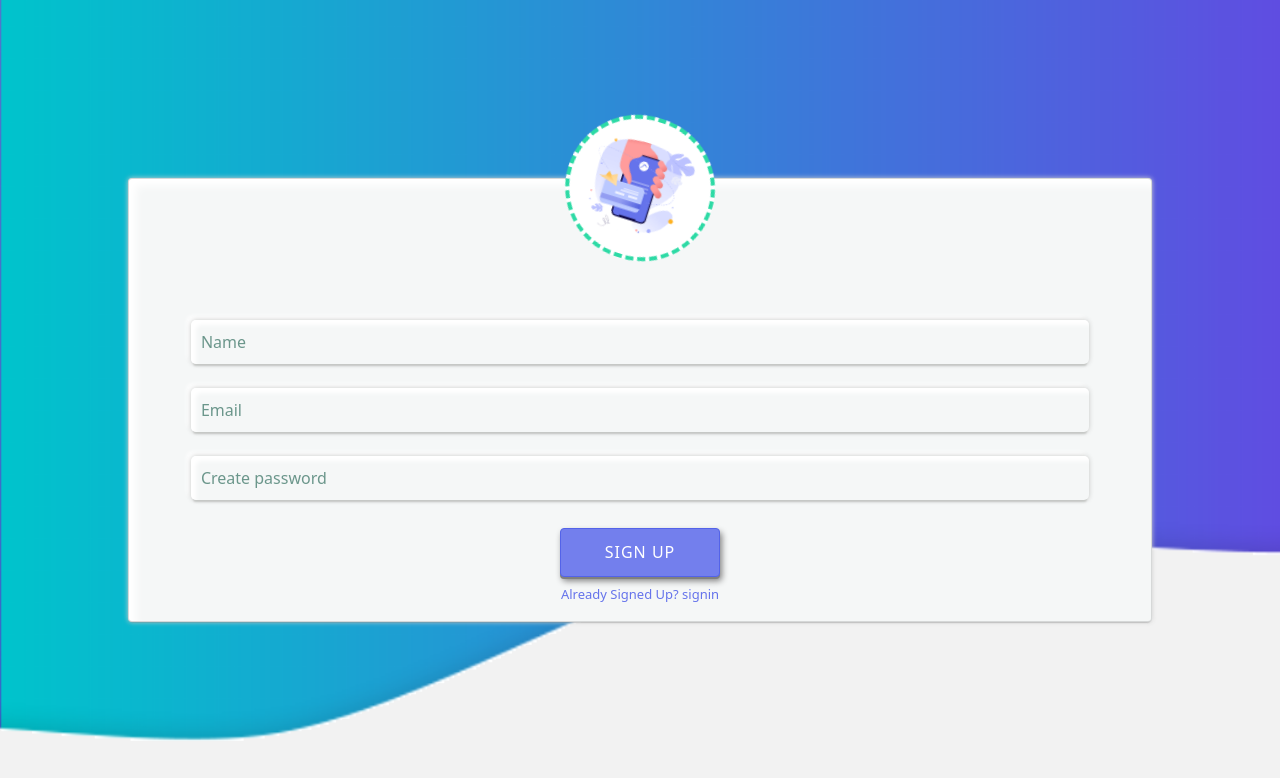
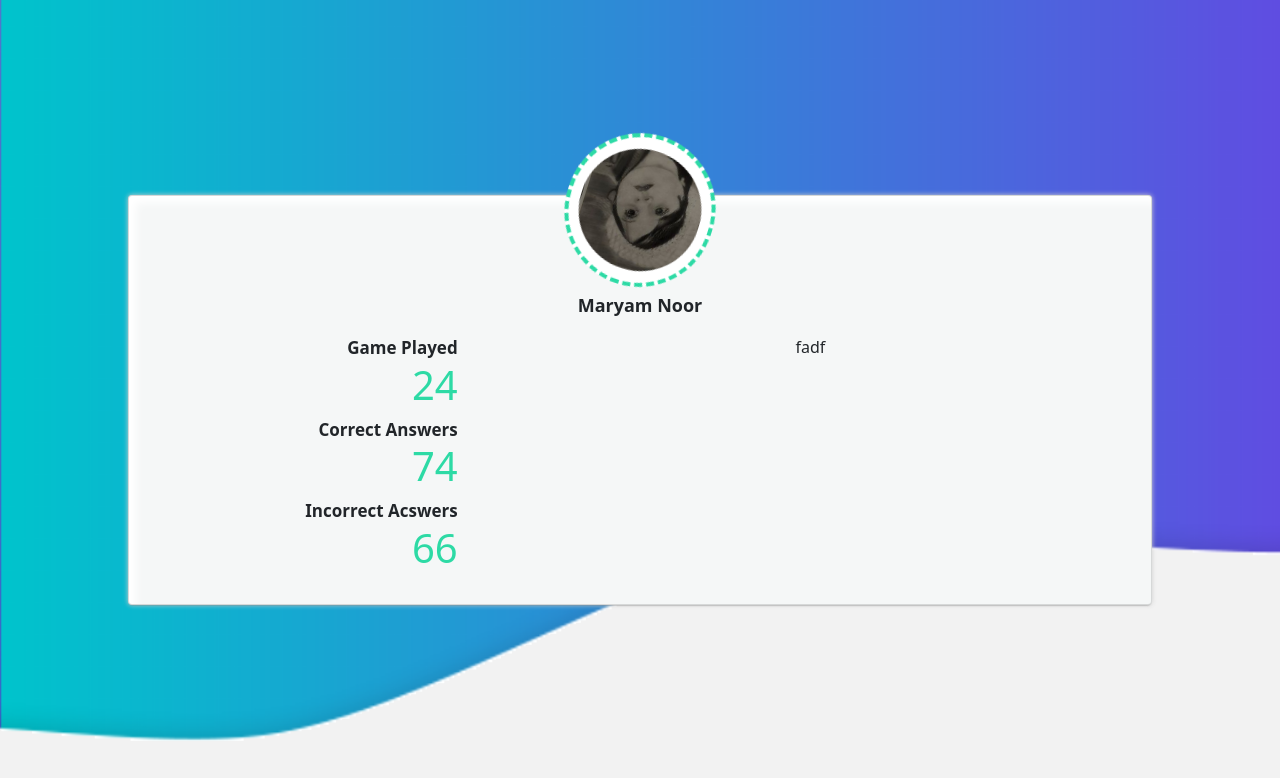
Before and after one commit to Maryam-bit/QuizApp-typescript, a React (Create React App) app: page / in a window 1280 px wide. Shown: the top 778 px of the page. Built offline with nearby package versions, Linux system fonts and the light colour scheme.

Commit message:
working on profile

```diff
--- a/src/App.tsx
+++ b/src/App.tsx
@@ -1,11 +1,12 @@
 import React from 'react';
 import logo from './logo.svg';
 import './App.css';
-import Signup from './pages/signup/signup'
+// import Signup from './pages/signup/signup'
 import Signin from './pages/signin/signin'
 import QuizCategory from './pages/quizCategory/quizCategory'
 import Questions from './pages/questions/questions'
 import Result from './pages/result/result'
+import Profile from './pages/profile/profile'
 import { Route, route, Switch, Redirect } from "react-router-dom";
 
 function App() {
@@ -15,7 +16,8 @@ function App() {
 
       <div className="card mx-auto my-auto">
         <Switch>
-          <Route exact path="/" component={Signup} />
+          {/* <Route exact path="/" component={Signup} /> */}
+          <Route exact path="/" component={Profile} />
           <Route path="/signin" component={Signin} />
           <Route path="/category" component={QuizCategory} />
           <Route path="/questions" component={Questions} />
--- /dev/null
+++ b/src/pages/profile/profile.styles.scss
@@ -0,0 +1,19 @@
+$red: #ef645b;
+$white: #fff;
+$blue:#6573EB;
+$green:#2ddaa5;
+$yellow: #ffc054;
+.profile{
+    .name{
+        margin-top: -3.9rem !important;
+        font-size: 18px;
+        font-weight: 600;
+    }
+    span{
+        font-size: 17px;
+        font-weight: 600;
+    }
+    h1{
+        color: $green;
+    }
+}
--- /dev/null
+++ b/src/pages/profile/profile.tsx
@@ -0,0 +1,31 @@
+import React from 'react'
+import profile from '../../img/profile.png'
+import avatar from '../../img/avatar.png'
+import './profile.styles.scss'
+const Profile = () => {
+    return (
+        <div className="profile container-fluid text-center pb-4">
+            <div className="signup-img text-center">
+                <img src={avatar} />
+            </div>
+            <p className='name'>Maryam Noor</p>
+            <div className="row">
+                <div className="col-md-4 text-end">
+                    <span>Game Played</span>
+                    <h1>24</h1>
+                    <span>Correct Answers</span>
+                    <h1>74</h1>
+                    <span>Incorrect Acswers</span>
+                    <h1>66</h1>
+                    {/* <p className="ml-auto">fdsfsd</p> */}
+                </div>
+                <div className="col-md-8 text-center">
+                    fadf
+                {/* <p className="mr-auto">fdsfsd</p> */}
+                </div>
+            </div>
+        </div>
+    )
+}
+
+export default Profile
```
Also changed, not shown: src/img/avatar.png (added), src/img/profile.png (added).
